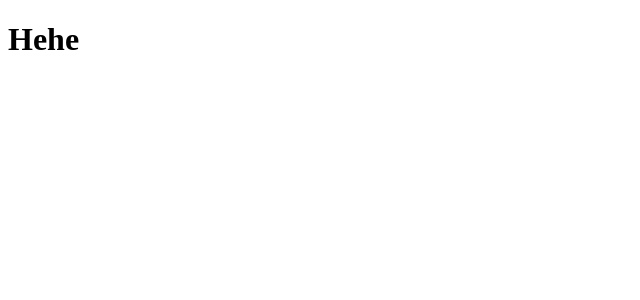
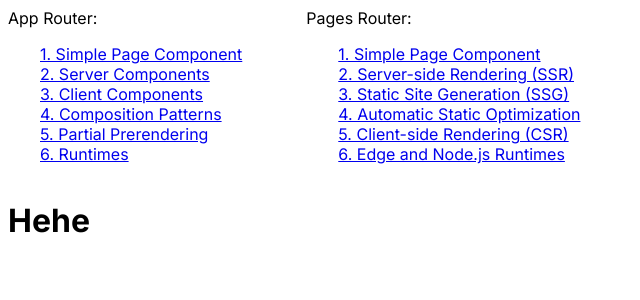
Before and after one commit to sensasi-delight/nextjs-render-sides, a Next.js app: page /pages-route/hehe in a window 1280 px wide. Shown: the top 300 px of the page, without its empty margins (0-640 px from the left). Built offline with nearby package versions, Linux system fonts and the light colour scheme.

Commit message:
Refactor layout to use `<MainLayout />` and remove global CSS

```diff
--- a/app/globals.css
+++ /dev/null
@@ -1,27 +0,0 @@
-@tailwind base;
-@tailwind components;
-@tailwind utilities;
-
-:root {
-  --foreground-rgb: 0, 0, 0;
-  --background-start-rgb: 214, 219, 220;
-  --background-end-rgb: 255, 255, 255;
-}
-
-@media (prefers-color-scheme: dark) {
-  :root {
-    --foreground-rgb: 255, 255, 255;
-    --background-start-rgb: 0, 0, 0;
-    --background-end-rgb: 0, 0, 0;
-  }
-}
-
-body {
-  color: rgb(var(--foreground-rgb));
-  background: linear-gradient(
-      to bottom,
-      transparent,
-      rgb(var(--background-end-rgb))
-    )
-    rgb(var(--background-start-rgb));
-}
--- a/pages/_app.tsx
+++ b/pages/_app.tsx
@@ -1,5 +1,18 @@
 import type { AppProps } from "next/app";
+import { MainLayout } from "@/components/main-layout";
+import FONT from "@/statics/font";
+import { consoleLog } from "@/utils/console-log";
+
+consoleLog("exec `pages/_app.tsx`");
 
 export default function App({ Component, pageProps }: AppProps) {
-  return <Component {...pageProps} />;
+	consoleLog("render `<App />`");
+
+	return (
+		<div className={FONT.className}>
+			<MainLayout>
+				<Component {...pageProps} />
+			</MainLayout>
+		</div>
+	);
 }
```
Also changed, not shown: app/layout.tsx (+5 -5 lines).
